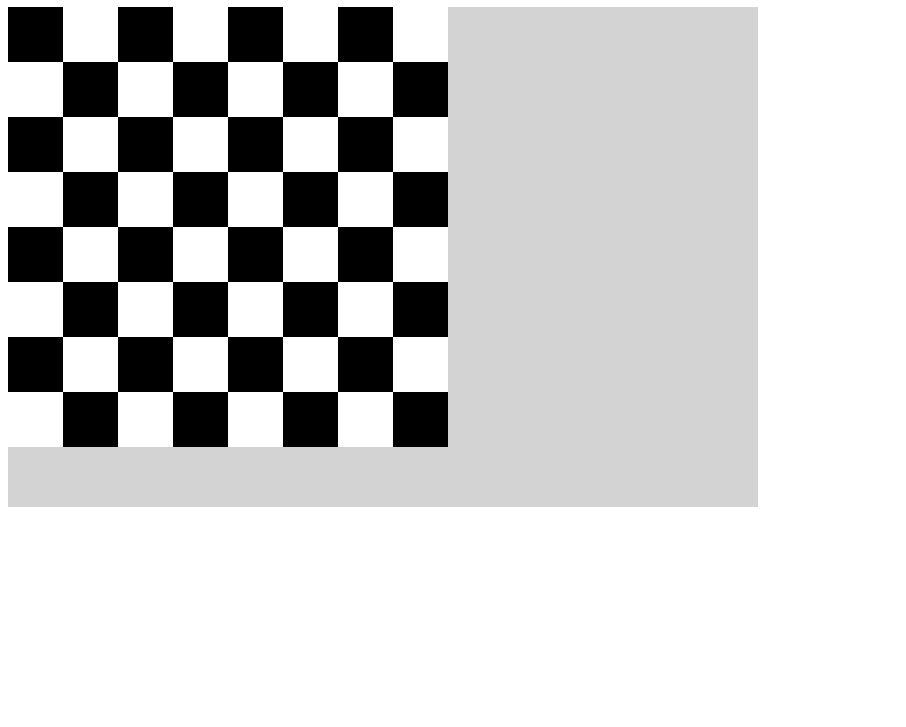
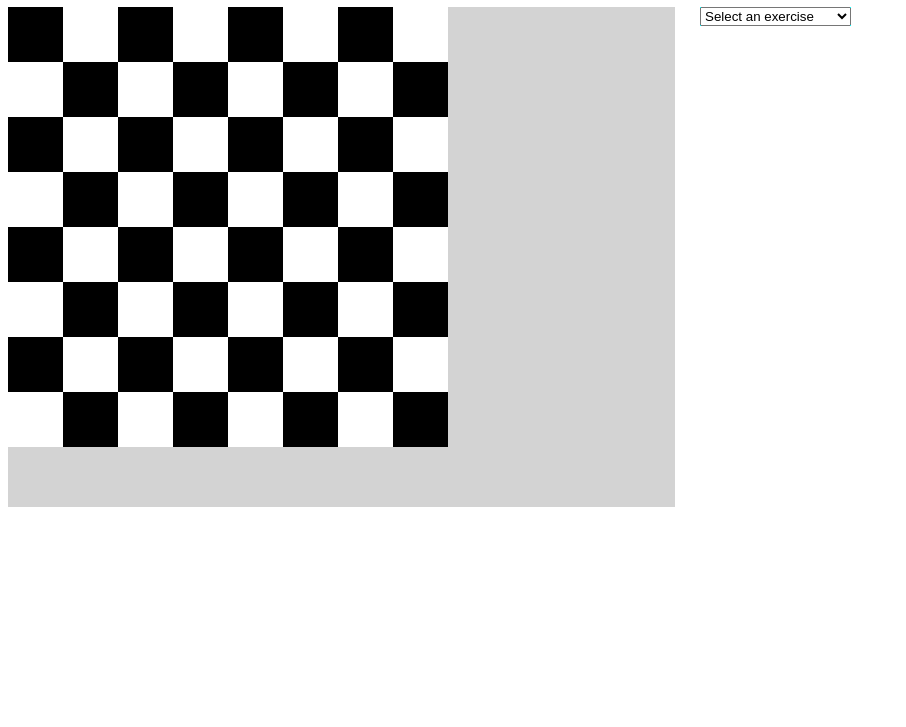
Before and after one commit to vitolob/EJS-Exercise-Loader, a plain HTML site: page index.html in a window 1280 px wide. Shown: the part 73-800 px from the top of the page, without its empty margins (0-906 px from the left). Drawn offline with Linux system fonts and the light colour scheme.

Commit message:
Added a main stylesheet and basic control for exercise selection - still lacking implentation though

```diff
--- a/ch2-2.js
+++ b/ch2-2.js
@@ -16,4 +16,3 @@ for (var i = 1; i <= 100; i++) {
 }
 
 programBox.innerHTML = htmlCode;
-programBox.style = "height: 500px; overflow-y: scroll";
--- a/ch2-3.js
+++ b/ch2-3.js
@@ -19,4 +19,3 @@ function boardMaker(size) {
 }
 
 programBox.innerHTML = boardMaker(8);
-programBox.style = "height: 500px; overflow-y: scroll";
--- a/ch2-3i.js
+++ b/ch2-3i.js
@@ -19,5 +19,4 @@ function boardMaker(size) {
 }
 
 programBox.innerHTML = boardMaker(8);
-programBox.style = "width: 750px; height: 500px; overflow-y: scroll; background: lightgrey;";
 mainStyle.href = "css/ch2-3i.css";
--- /dev/null
+++ b/css/style.css
@@ -0,0 +1,13 @@
+#programBox {
+	float: left;
+	width: 667px;
+	height: 500px;
+	overflow-y: scroll;
+	background-color: lightgrey;
+}
+
+#programControls {
+	float: left;
+	margin-left: 25px;
+	background-color: aqua;
+}
--- a/index.html
+++ b/index.html
@@ -2,11 +2,20 @@
 <html>
 <head>
 	<title>Exercise Loader</title>
+	<link rel="stylesheet" type="text/css" href="css/style.css">
 	<link rel="stylesheet" type="text/css" href="" id="mainStyle">
 </head>
 <body>
 	<h1>Eloquent JavaScript Exercises Loader</h1>
 	<div id="programBox"></div>
+	<div id="programControls">
+		<select>
+			<option>Select an exercise</option>
+			<option>2.1 Looping a triangle</option>
+			<option>2.2 FizzBuzz</option>
+			<option>2.3 Chess board</option>
+		</select>
+	</div>
 	<script type="text/javascript" src="ch2-3i.js"></script>
 </body>
 </html>
```
